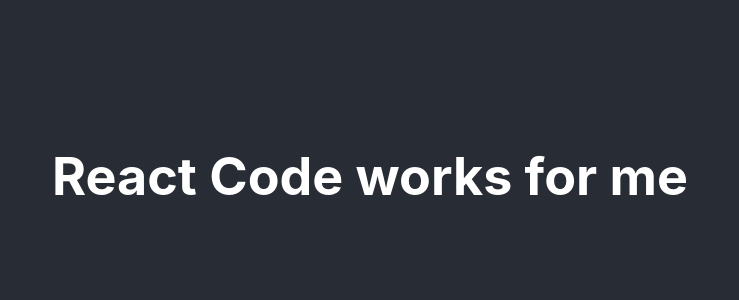
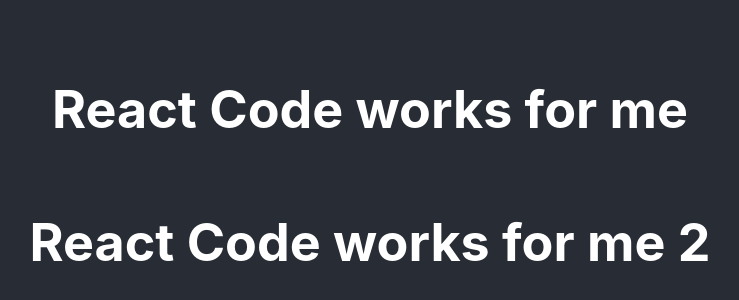
Before and after one commit to mayur0977/react-work, a React (Create React App) app: page / in a window 1280 px wide. Shown: the part 224-524 px from the top of the page, without its empty margins (270-1009 px from the left). Built offline with nearby package versions, Linux system fonts and the light colour scheme.

Commit message:
fix: another line added

```diff
--- a/src/App.tsx
+++ b/src/App.tsx
@@ -7,6 +7,7 @@
     <div className="App">
       <header className="App-header">
         <h1>React Code works for me</h1>
+        <h1>React Code works for me 2</h1>
       </header>
     </div>
   );
```
